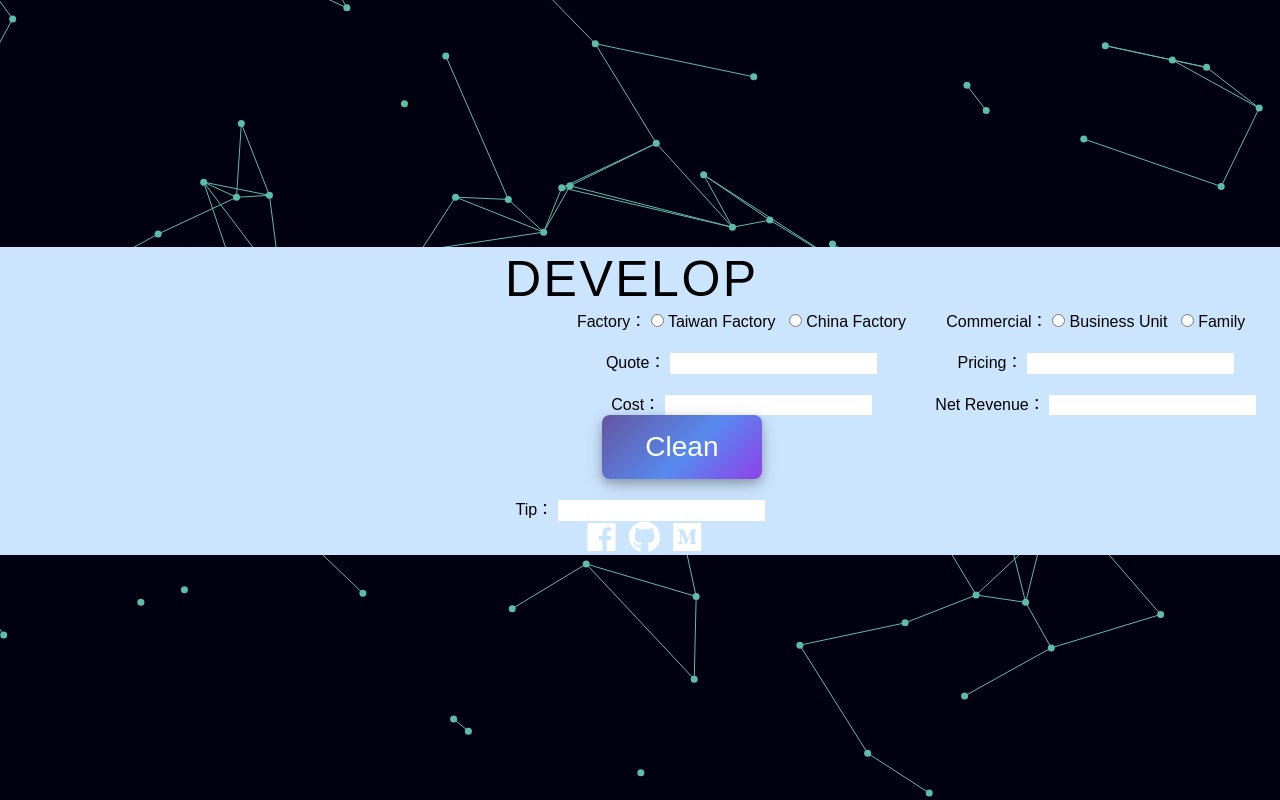
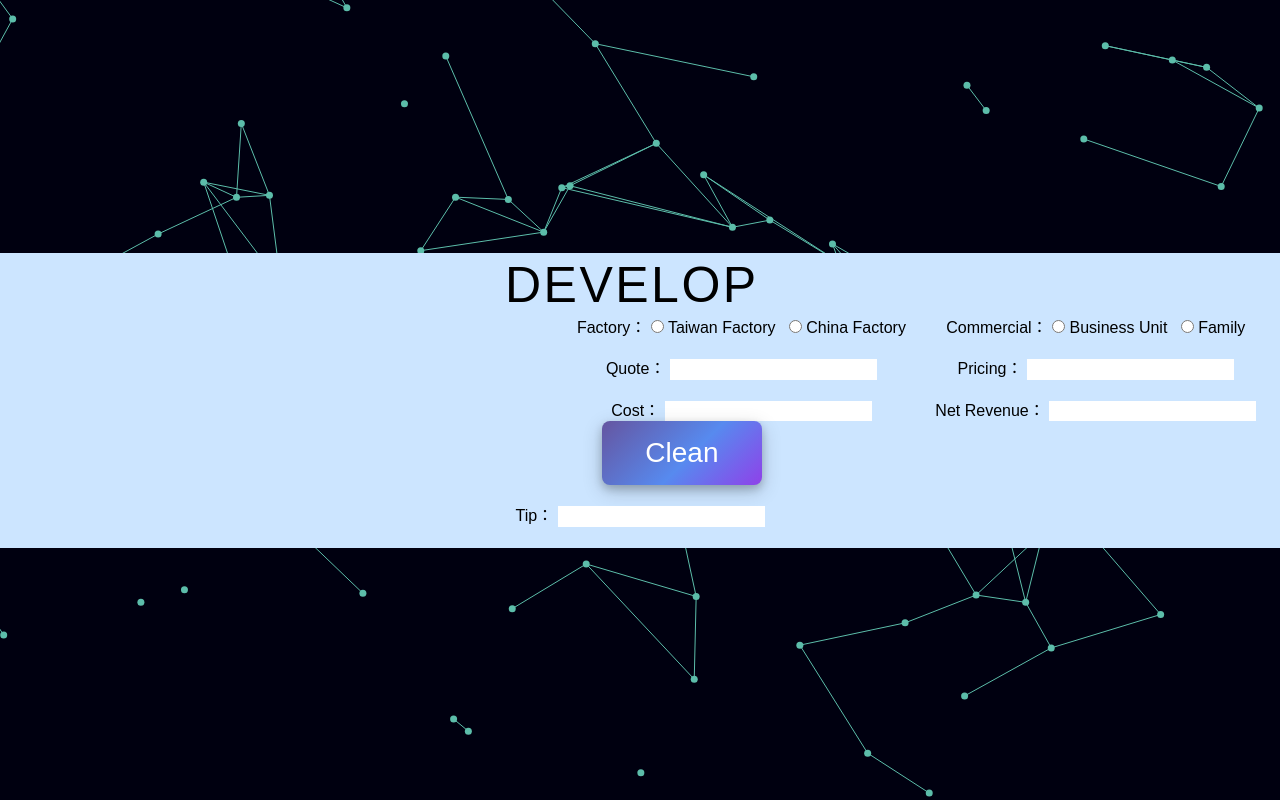
Before and after one commit to ChensWeb/ChensWeb.github.io, a plain HTML site: page index.html in a window 1280 px wide. Drawn offline with Linux system fonts and the light colour scheme.

Commit message:
Update index.html

```diff
--- a/index.html
+++ b/index.html
@@ -90,11 +90,6 @@
 		<input type="text" id="tip">
 	</div>
 	&nbsp
-    <a href="https://www.facebook.com/#/" style="color: white;"><i class="fab fa-facebook" style="font-size: 2em;"></i></a>
-    &nbsp
-    <a href="https://github.com/#/" style="color: white;"><i class="fab fa-github" style="font-size: 2em;"></i></a>
-    &nbsp
-    <a href="https://medium.com/@#/" style="color: white;"><i class="fab fa-medium" style="font-size: 2em;"></i></a>
   </div>
 </div>
 
```
